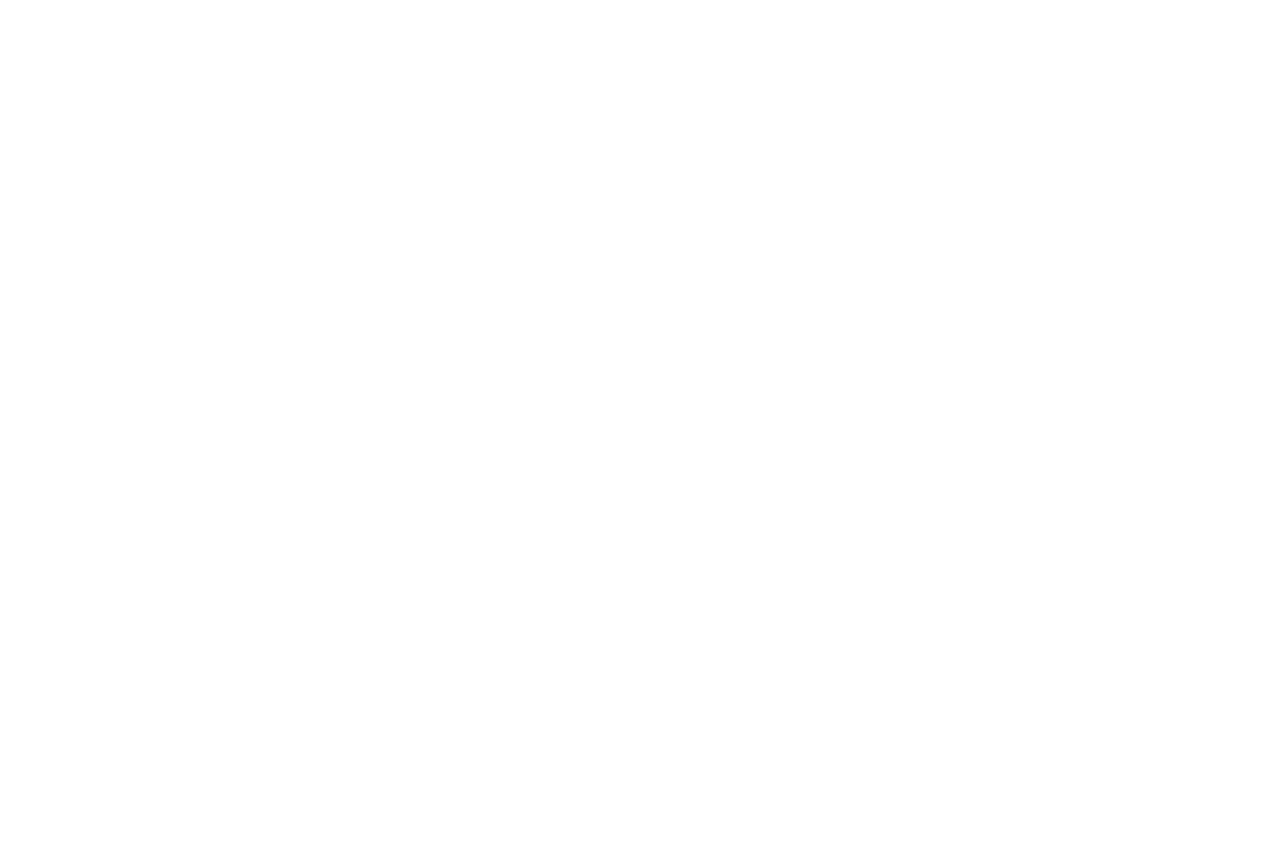
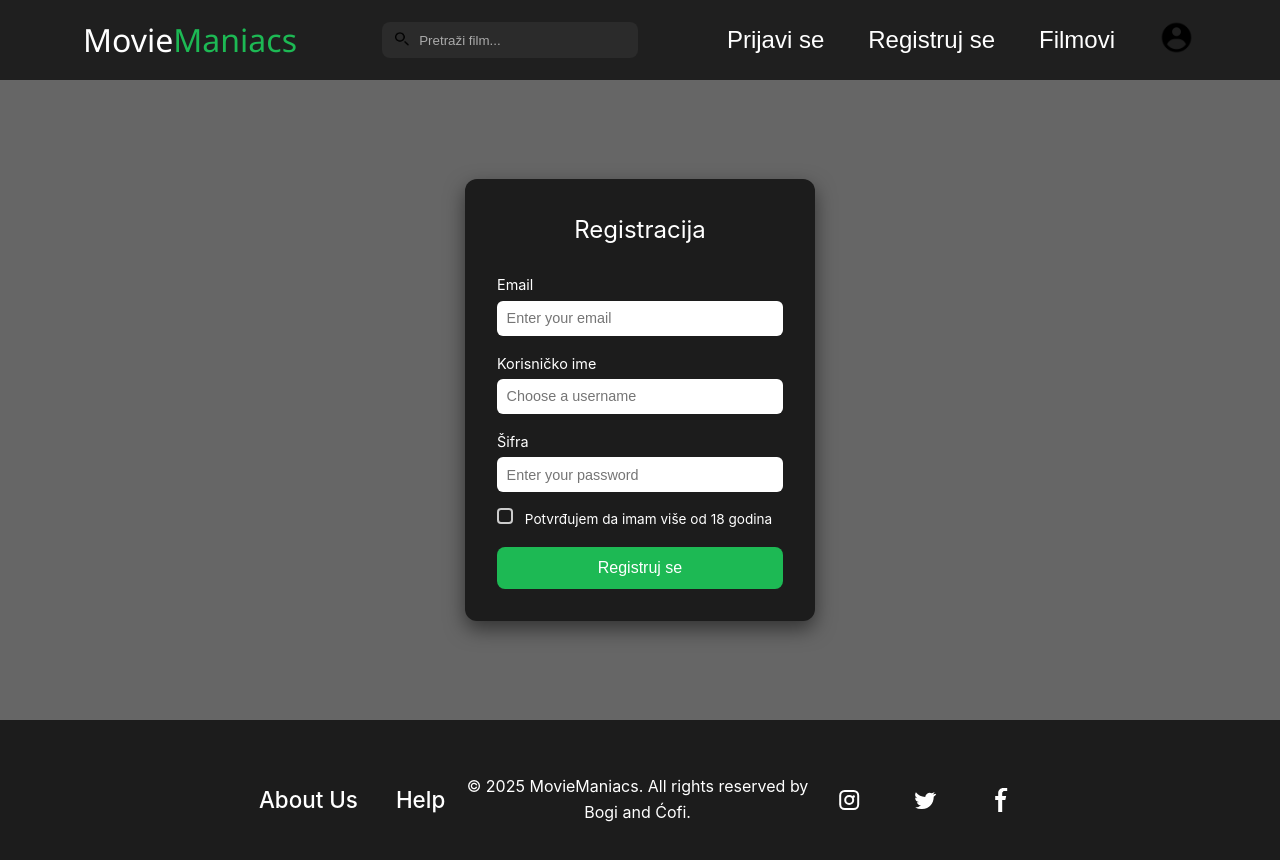
Before and after one commit to Philippos002/iteh-front-domaci, a Vue app: page /sign-in in a window 1280 px wide. Shown: the top 860 px of the page. Before the commit the page ends 800 px from the top, so only its background shows below. Built offline with nearby package versions, Linux system fonts and the light colour scheme.

Commit message:
added routes

```diff
--- a/src/components/Header.vue
+++ b/src/components/Header.vue
@@ -23,13 +23,13 @@
     <!-- Funkcionalnosti u headeru -->
     <div class="header-right">
       <button class="pages" @click = "$emit('open-login')">
-        Log In
+        Prijavi se
       </button>
       <button class="pages" @click = "$emit('open-signup')">
-        Sign Up
+        Registruj se
       </button>
       <button class="pages">
-        Movies
+        Filmovi
       </button>
       <button class="pages" @click="onProfile">
         <img src="../img/profil.png" alt="">
@@ -68,7 +68,7 @@ export default {
   align-items: center;
   justify-content: space-between;
   background-color: #1f1f1f;
-  padding: 0 2rem;
+  padding: 0 5rem;
   color: #fff;
   font-family: 'Segoe UI', Tahoma, Geneva, Verdana, sans-serif;
   z-index: 1000;
--- a/src/components/SignUpForm.vue
+++ b/src/components/SignUpForm.vue
@@ -1,7 +1,7 @@
 <template>
   <div class="signup-overlay" @click="handleOverlayClick">
     <div class="signup-container" @click.stop>
-      <h2 class="signup-title">Sign Up</h2>
+      <h2 class="signup-title">Registracija</h2>
 
       <form class="signup-form">
         <!-- Email -->
@@ -12,13 +12,13 @@
 
         <!-- Username -->
         <div class="form-group">
-          <label for="username">Username</label>
+          <label for="username">Korisničko ime</label>
           <input type="text" id="username" placeholder="Choose a username" />
         </div>
 
         <!-- Password -->
         <div class="form-group">
-          <label for="password">Password</label>
+          <label for="password">Šifra</label>
           <input type="password" id="password" placeholder="Enter your password" />
         </div>
 
@@ -26,19 +26,12 @@
         <div class="checkbox-group">
           <label>
             <input type="checkbox" class="custom-checkbox" />
-            I confirm that I am over 18 years old
-          </label>
-        </div>
-
-        <div class="checkbox-group">
-          <label>
-            <input type="checkbox" class="custom-checkbox" />
-            I agree with the Privacy Policy
+            Potvrđujem da imam više od 18 godina
           </label>
         </div>
 
         <!-- Button -->
-        <button type="submit" class="signup-button">Sign Up</button>
+        <button type="submit" class="signup-button">Registruj se</button>
       </form>
     </div>
   </div>
@@ -58,11 +51,9 @@ export default {
 <style scoped>
 /* overlay preko celog ekrana */
 .signup-overlay {
-  position: fixed;
-  top: 0;
-  left: 0;
+  position: relative;
   width: 100vw;
-  height: 100vh;
+  height: 80vh;
   background-color: rgba(0, 0, 0, 0.6);
   display: flex;
   justify-content: center;
--- a/src/router/index.js
+++ b/src/router/index.js
@@ -9,6 +9,8 @@ import ProfilePage from "@/views/ProfilePage.vue";
 import SignInPage from "@/views/SignInPage.vue";
 import Footer from "@/components/Footer.vue";
 import Header from "@/components/Header.vue";
+import SignUpForm from "@/components/SignUpForm.vue";
+import LogInForm from "@/components/LogInForm.vue";
 
 
 
@@ -23,6 +25,8 @@ const routes = [
   { path: '/profile', name: 'Profile', component: ProfilePage},
   // Ovde ce biti ruta /movie-naziv-filma kasnije akda budemo imali filmove (iz baze naravno)
   { path: '/movie', name: 'Movie', component: MoviePage},
+  { path: '/sign-up-form', name: 'SignUpForm', component: SignUpForm},
+  { path: '/log-in-form', name: 'LogInForm', component: LogInForm},
 ];
 
 const router = createRouter({
--- a/src/views/SignInPage.vue
+++ b/src/views/SignInPage.vue
@@ -1,13 +1,28 @@
 <template>
-
+    <div class="sign-in-container">
+        <Header></Header>
+        <SignUpForm></SignUpForm>
+        <Footer></Footer>
+    </div>
 </template>
 
 <script>
+import Footer from '@/components/Footer.vue';
+import Header from '@/components/Header.vue';
+import SignUpForm from '@/components/SignUpForm.vue';
+
 export default {
-
+    components: {
+        Header, Footer, SignUpForm
+    }
 }
 </script>
 
 <style>
+.sign-in-container {
+    display: flex;
+    flex-direction: column;
+
+}
 
 </style>
```
